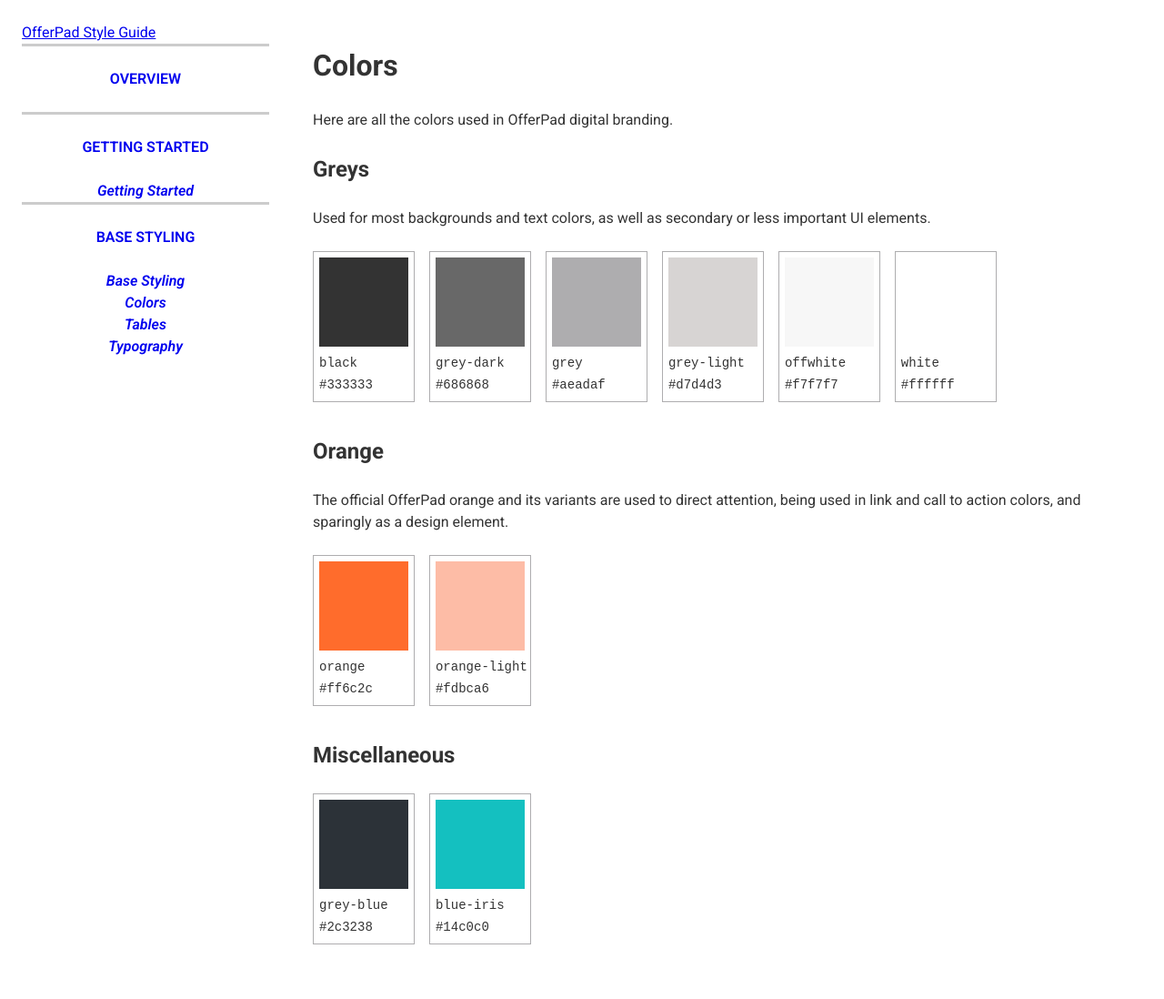
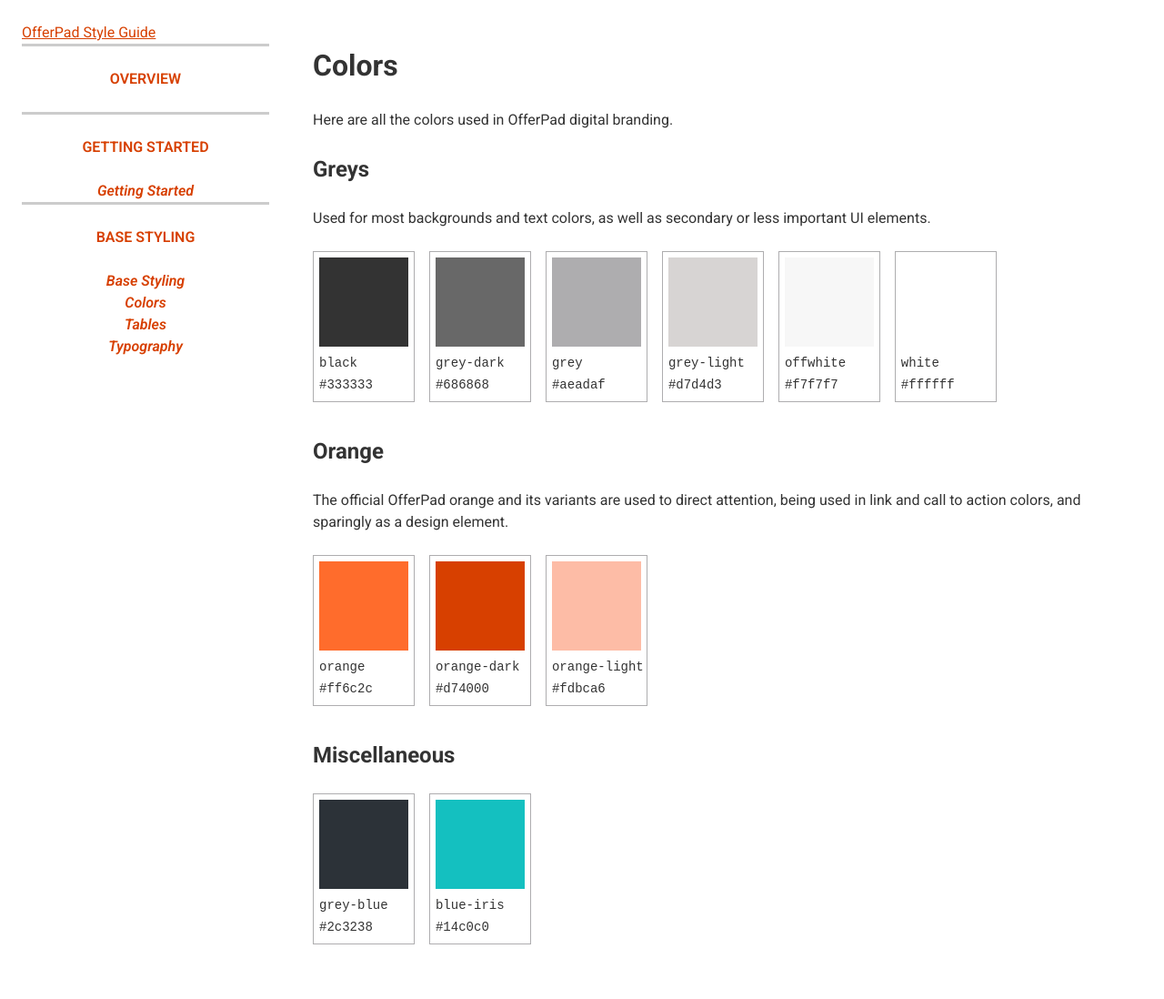
Before and after one commit to Offerpad/floorplan, a Jekyll site: the page built from _docs/base/colors.md, in a window 1280 px wide. Shown: the whole page at 91% size. Built offline with Jekyll 4.4.1, drawn with Linux system fonts in a browser that asks for light colours.

Commit message:
basic link styles

```diff
--- a/_docs/base/colors.md
+++ b/_docs/base/colors.md
@@ -51,6 +51,11 @@ The official OfferPad orange and its variants are used to direct attention, bein
         <code class="swatches__label">orange</code>
         <code class="swatches__hex">#ff6c2c</code>
     </li>
+    <li class="swatches__item swatches--orange-dark">
+        <span class="swatches__swatch"></span>
+        <code class="swatches__label">orange-dark</code>
+        <code class="swatches__hex">#d74000</code>
+    </li>
     <li class="swatches__item swatches--orange-light">
         <span class="swatches__swatch"></span>
         <code class="swatches__label">orange-light</code>
--- a/_scss/base/_typography.scss
+++ b/_scss/base/_typography.scss
@@ -1,6 +1,26 @@
 body {
     @include typeface(sans-serif);
-    color: $color-text;
+    color: $text-color;
+}
+
+a {
+    color: $link-color;
+    @include hover-focus {
+        color: $link-color-hover;
+        text-decoration: none;
+    }
+}
+
+a:not([href]):not([tabindex]) {
+    color: inherit;
+    text-decoration: none;
+    @include hover-focus {
+        color: inherit;
+        text-decoration: none;
+    }
+    &:focus {
+        outline: 0;
+    }
 }
 
 dl {
--- a/_scss/core/_variables.scss
+++ b/_scss/core/_variables.scss
@@ -14,6 +14,7 @@ $op-colors: (
 
     'orange':       #ff6c2c,
     'orange-light': #fdbca6,
+    'orange-dark':  #d74000,
 
     'grey-blue':    #2c3238,
     'blue-iris':    #14c0c0
@@ -36,4 +37,6 @@ $typefaces: (
   )
 );
 
-$color-text: op-color('black');
+$text-color: op-color('black');
+$link-color: op-color('orange-dark');
+$link-color-hover: op-color('orange');
```
